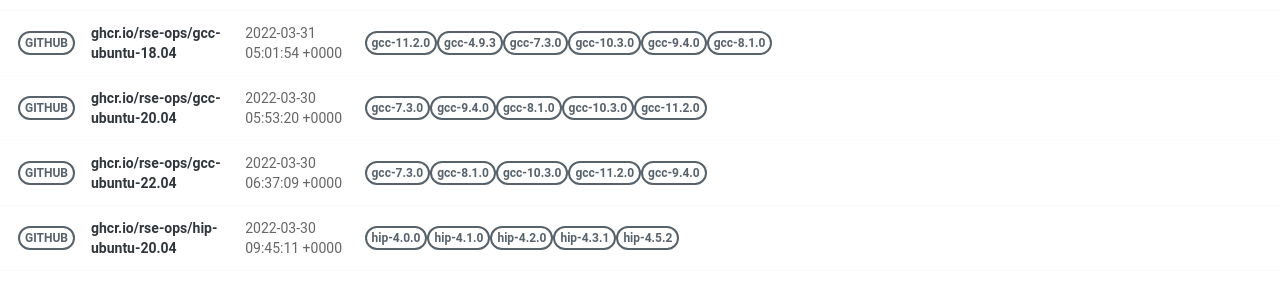
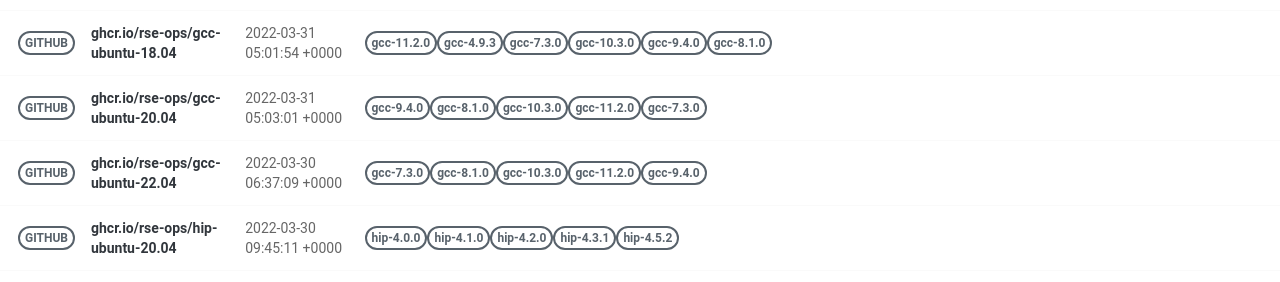
Before and after one commit to rse-ops/docker-images, a Jekyll site: the page built from pages/index.md, in a window 1280 px wide. Shown: the part 581-863 px from the top of the page. Built offline with Jekyll 4.4.1, drawn with Linux system fonts in a browser that asks for light colours; nearby versions of some CDN libraries.

Commit message:
Automated push to update library 2022-03-31

```diff
--- a/_library/ghcr.io-rse-ops-gcc-ubuntu-20.04.md
+++ b/_library/ghcr.io-rse-ops-gcc-ubuntu-20.04.md
@@ -1,14 +1,11 @@
 ---
 layout: container
 name: ghcr.io/rse-ops/gcc-ubuntu-20.04
-updated_at: 2022-03-30 05:53:20.236461
+updated_at: 2022-03-31 05:03:01.477853
 
 
 container_url: https://github.com/orgs/rse-ops/packages/container/package/gcc-ubuntu-20.04
 versions:
- - tag: gcc-7.3.0
-   dockerfile: https://github.com/rse-ops/docker-images/blob/main/ubuntu/gcc/Dockerfile
-   manifest: https://crane.ggcr.dev/manifest/ghcr.io/rse-ops/gcc-ubuntu-20.04:gcc-7.3.0
  - tag: gcc-9.4.0
    dockerfile: https://github.com/rse-ops/docker-images/blob/main/ubuntu/gcc/Dockerfile
    manifest: https://crane.ggcr.dev/manifest/ghcr.io/rse-ops/gcc-ubuntu-20.04:gcc-9.4.0
```
Also changed, not shown: other parts of _library/ghcr.io-rse-ops-gcc-ubuntu-20.04.md (+3 -0 lines).
